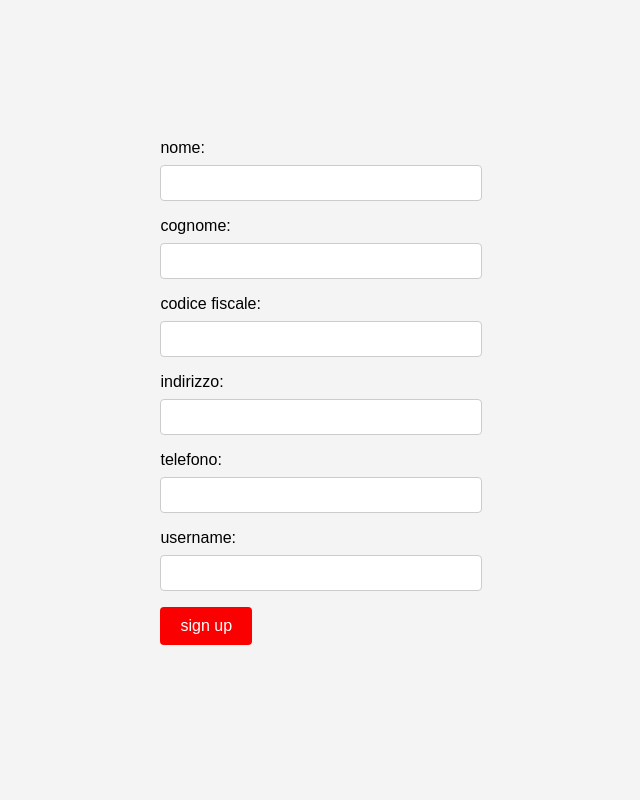
After one commit to rickyruozzi/BiblioTrack, a PHP site: page /abilita_utente.php in a window 1280 px wide. The commit adds this page. Shown: the whole page, without its empty margins (319-959 px from the left). Run offline with PHP 8.4, Linux system fonts and the light colour scheme.

Commit message:
fine 23/04

```diff
--- /dev/null
+++ b/abilita_utente.php
@@ -0,0 +1,98 @@
+<head>
+    <title>registrazione</title>
+    <link rel="icon" href="car-vehicles-transport-cartoon-png.webp" type="image/x-icon">
+    <style>        body {
+        font-family: Arial, sans-serif;
+        background-color: #f4f4f4;
+        margin: 0;
+        padding: 0;
+        display: flex;
+        justify-content: center;
+        align-items: center;
+        height: 100vh;
+    }
+
+    .login-container {
+        background-color: #fff;
+        padding: 20px;
+        border-radius: 8px;
+        box-shadow: 0 0 10px rgba(0, 0, 0, 0.1);
+    }
+
+    label {
+        display: block;
+        margin-bottom: 8px;
+    }
+
+    input {
+        width: 100%;
+        padding: 8px;
+        margin-bottom: 16px;
+        box-sizing: border-box;
+        border: 1px solid #ccc;
+        border-radius: 4px;
+        font-size: 16px;
+    }
+
+    button {
+        background-color: #fa0000;
+        color: #fff;
+        padding: 10px 20px;
+        border: none;
+        border-radius: 4px;
+        cursor: pointer;
+        font-size: 16px;
+    }</style>
+</head>
+<body>
+    <form method="post" action="abilita_utente.php">
+            <label for="username">nome:</label>
+            <input type="text" id="nome" name="nome" required>
+
+            <label for="cf">cognome:</label>
+            <input type="text" id="cognome" name="cognome" required>
+
+            <label for="cf">codice fiscale:</label>
+            <input type="text" id="cf" name="cf" required>
+
+            <label for="indirizzo">indirizzo:</label>
+            <input type="text" id="indirizzo" name="indirizzo" required>
+
+            <label for="telefono">telefono:</label>
+            <input type="text" id="telefono" name="telefono" required>
+
+            <label for="username">username:</label>
+            <input type="text" id="username" name="username" required>
+
+            <button type="submit">sign up</button>
+    </form>
+    <?php
+        $servername = "localhost";
+        $username = "root";
+        $password = "Ruozzi1234";
+        $dbname = "bibliotrack";
+        $conn = new mysqli($servername, $username, $password, $dbname);
+        if ($conn->connect_error) {
+            die("Connection failed: " . $conn->connect_error);
+        }
+
+        // Non c'è il controllo tramite isset() in quanto non sono consentiti valori nulli nel form HTML
+        if ($_SERVER["REQUEST_METHOD"] == "POST") {
+            $nome = $_POST["nome"];
+            $cognome = $_POST["cognome"];
+            $teefono = $_POST["telefono"];
+            $indirizzo = $_POST['indirizzo'];
+            $cf = $_POST['cf'];
+            $username = $_POST['username'];
+            $stmt = $conn->prepare("INSERT INTO utenti (Nome, Cognome, Telefono, indirizzo, codice_fiscale, fk_user ) VALUES (?, ?, ?, ?, ?, ?)");
+            $stmt->bind_param("ssssss", $nome, $cognome, $telefono, $indirizzo, $cf, $username);
+            if ($stmt->execute()) {
+                header("Location: zona_prestiti.php");
+            } else {
+                echo 'Errore durante la registrazione';
+            }
+            $stmt->close();
+        }
+        $conn->close()
+    ?>
+</body>
```
Also changed, not shown: bibliotrack.sql (+16 -13 lines), zona_prestiti.php (+11 -0 lines).
